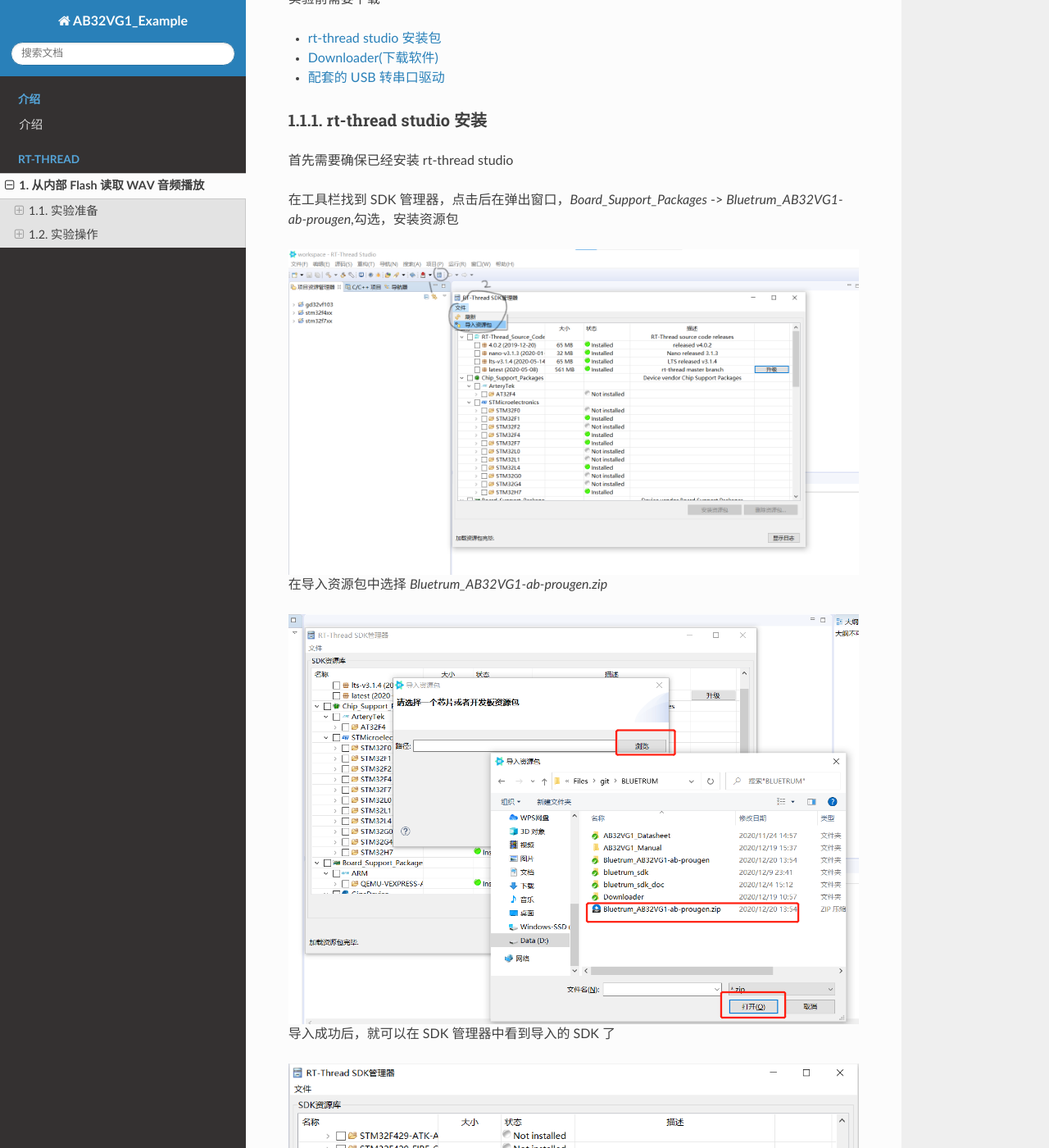
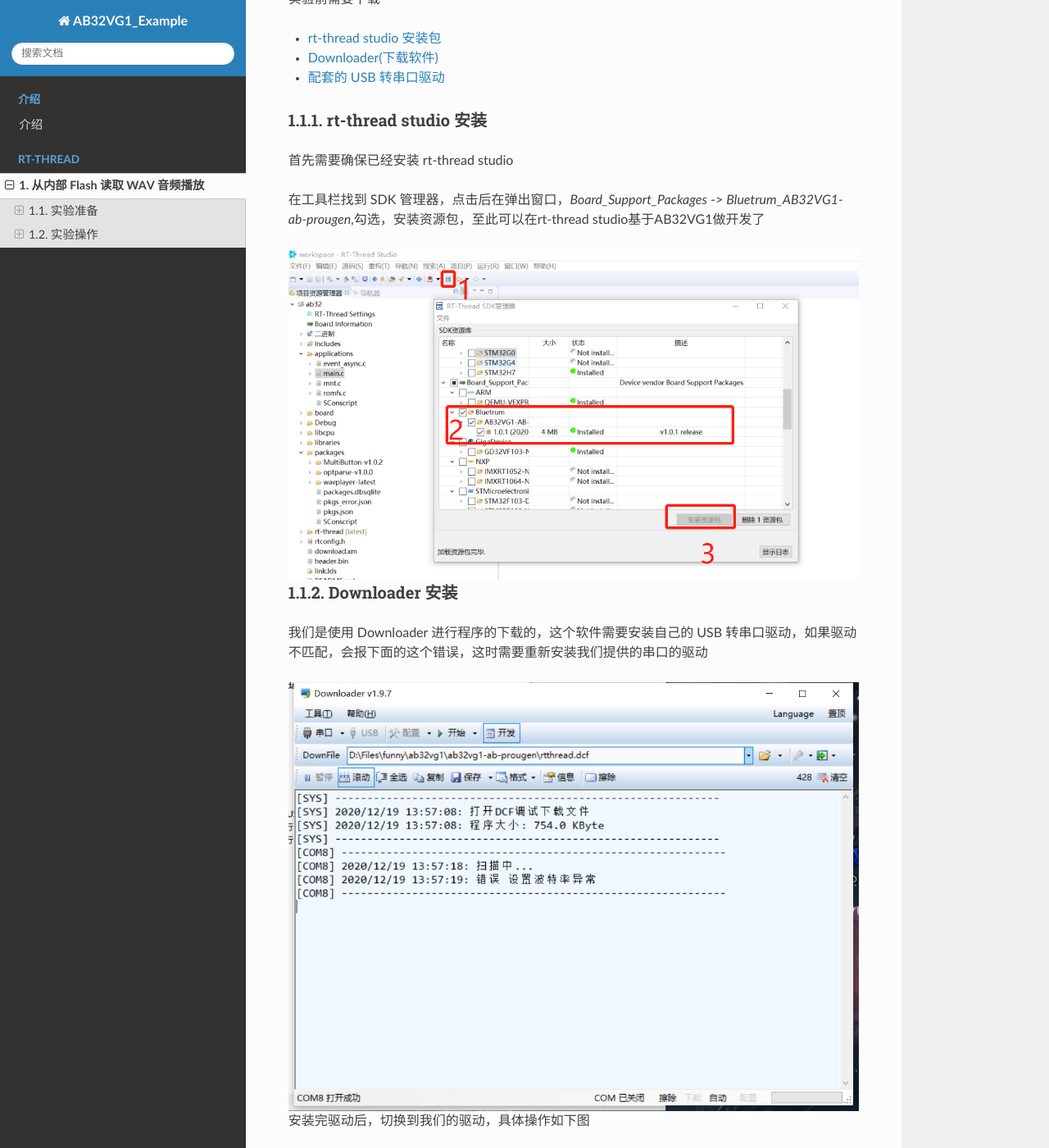
Before and after one commit to BLUETRUM/AB32VG1_Example, a Sphinx documentation site: the page built from source/rt-thread/wav_player.rst, in a window 1280 px wide and 1400 px high, scrolled down 240 px. Shown: the whole window at 82% size. Built offline with Sphinx 7.4.7 and the Read the Docs theme 2.0.0, drawn with Linux system fonts in a browser that asks for light colours.

Commit message:
Update wav_player.rst

```diff
--- a/source/rt-thread/wav_player.rst
+++ b/source/rt-thread/wav_player.rst
@@ -16,20 +16,11 @@
 
 首先需要确保已经安装 rt-thread studio
 
-在工具栏找到 SDK 管理器，点击后在弹出窗口，`Board_Support_Packages` -> `Bluetrum_AB32VG1-ab-prougen`,勾选，安装资源包
+在工具栏找到 SDK 管理器，点击后在弹出窗口，`Board_Support_Packages` -> `Bluetrum_AB32VG1-ab-prougen`,勾选，安装资源包，至此可以在rt-thread studio基于AB32VG1做开发了
 
-.. image:: images/import_1.png
+.. image:: images/studio_0.png
    :align: center
 
-在导入资源包中选择 `Bluetrum_AB32VG1-ab-prougen.zip`
-
-.. image:: images/import_2.png
-   :align: center
-
-导入成功后，就可以在 SDK 管理器中看到导入的 SDK 了
-
-.. image:: images/import_3.png
-   :align: center
 
 Downloader 安装
 ----------------
```
